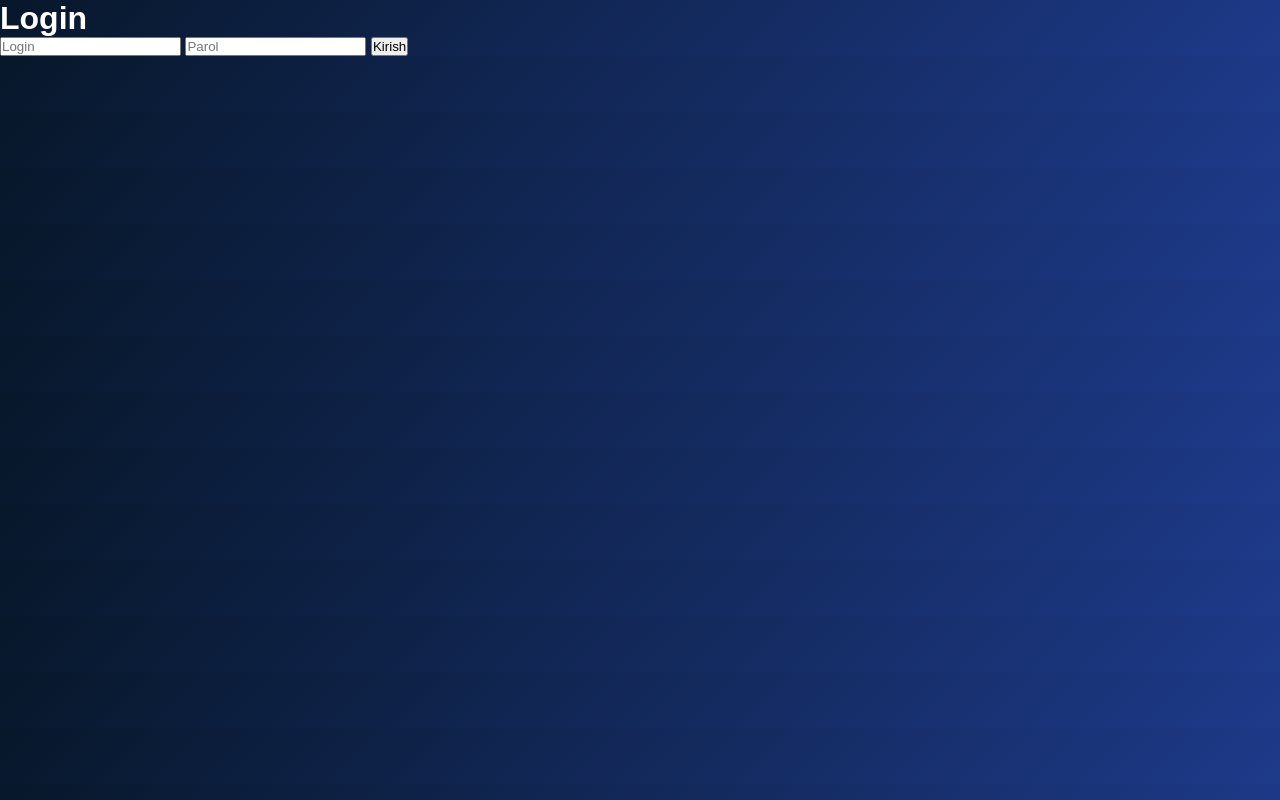
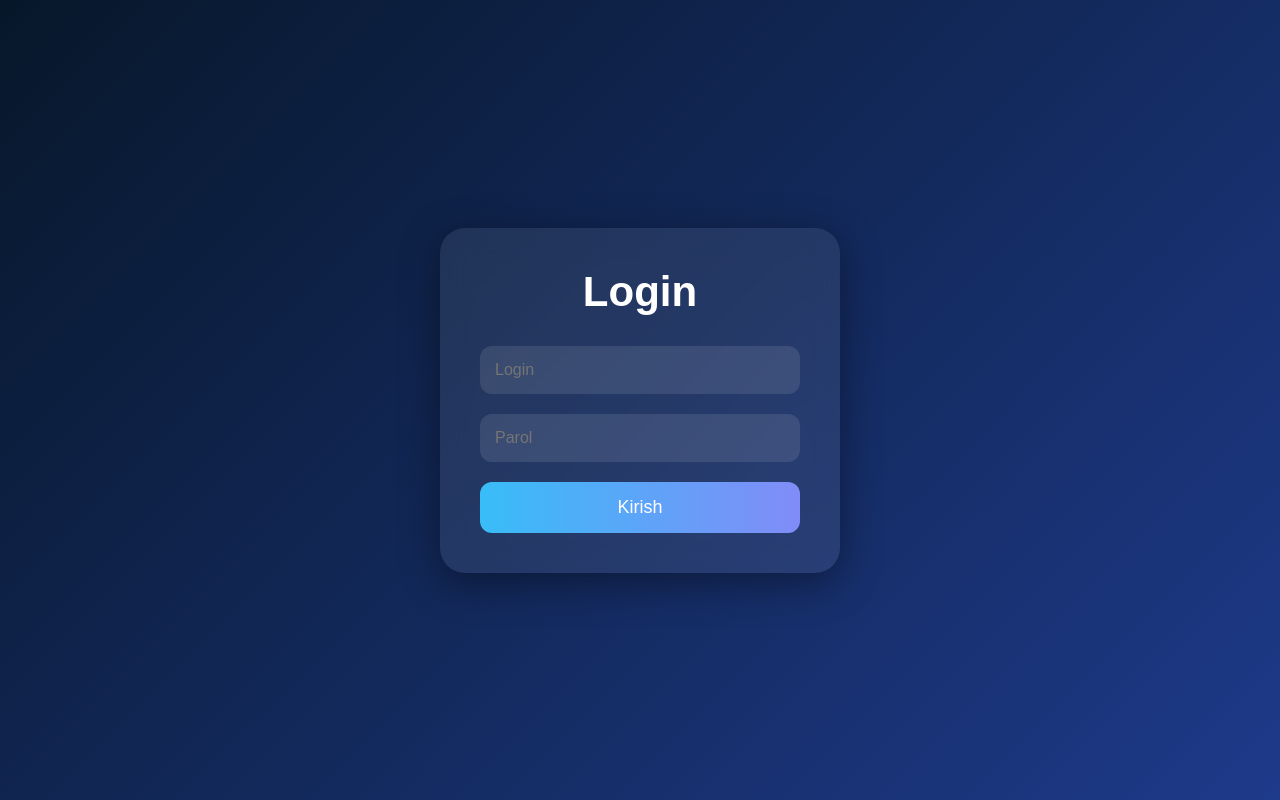
Before and after one commit to javlonbek1994/portfolio-site, a Flask app: page /login in a window 1280 px wide. Run offline with Flask 3, Linux system fonts and the light colour scheme.

Commit message:
Update style.css

```diff
--- a/static/style.css
+++ b/static/style.css
@@ -213,3 +213,56 @@ body{
     border-radius:15px;
     margin-bottom:15px;
 }
+/* LOGIN */
+
+.login-container{
+    width:100%;
+    height:100vh;
+    display:flex;
+    justify-content:center;
+    align-items:center;
+}
+
+.login-box{
+    width:400px;
+    padding:40px;
+    background:rgba(255,255,255,0.08);
+    backdrop-filter:blur(15px);
+    border-radius:25px;
+    box-shadow:0 10px 40px rgba(0,0,0,0.4);
+
+    display:flex;
+    flex-direction:column;
+    gap:20px;
+}
+
+.login-box h1{
+    text-align:center;
+    font-size:42px;
+    margin-bottom:10px;
+}
+
+.login-box input{
+    padding:15px;
+    border:none;
+    border-radius:12px;
+    background:rgba(255,255,255,0.1);
+    color:white;
+    font-size:16px;
+}
+
+.login-box button{
+    padding:15px;
+    border:none;
+    border-radius:12px;
+    background:linear-gradient(to right,#38bdf8,#818cf8);
+    color:white;
+    font-size:18px;
+    cursor:pointer;
+    transition:0.3s;
+}
+
+.login-box button:hover{
+    transform:scale(1.03);
+    box-shadow:0 0 20px #38bdf8;
+}
```
